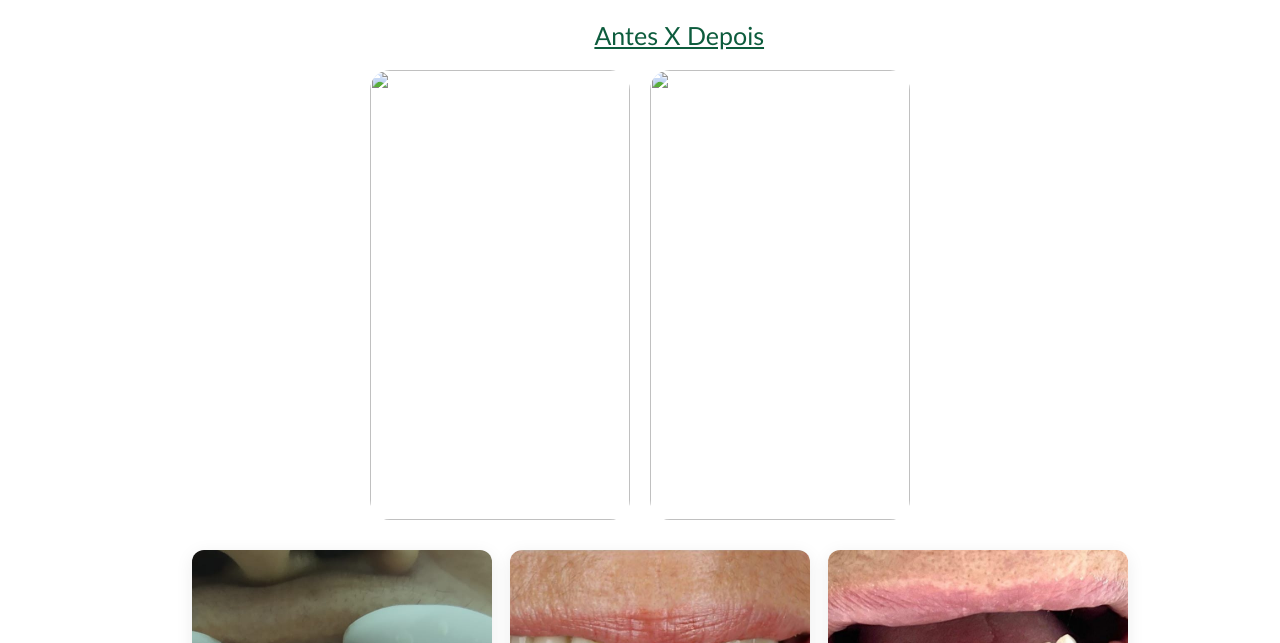
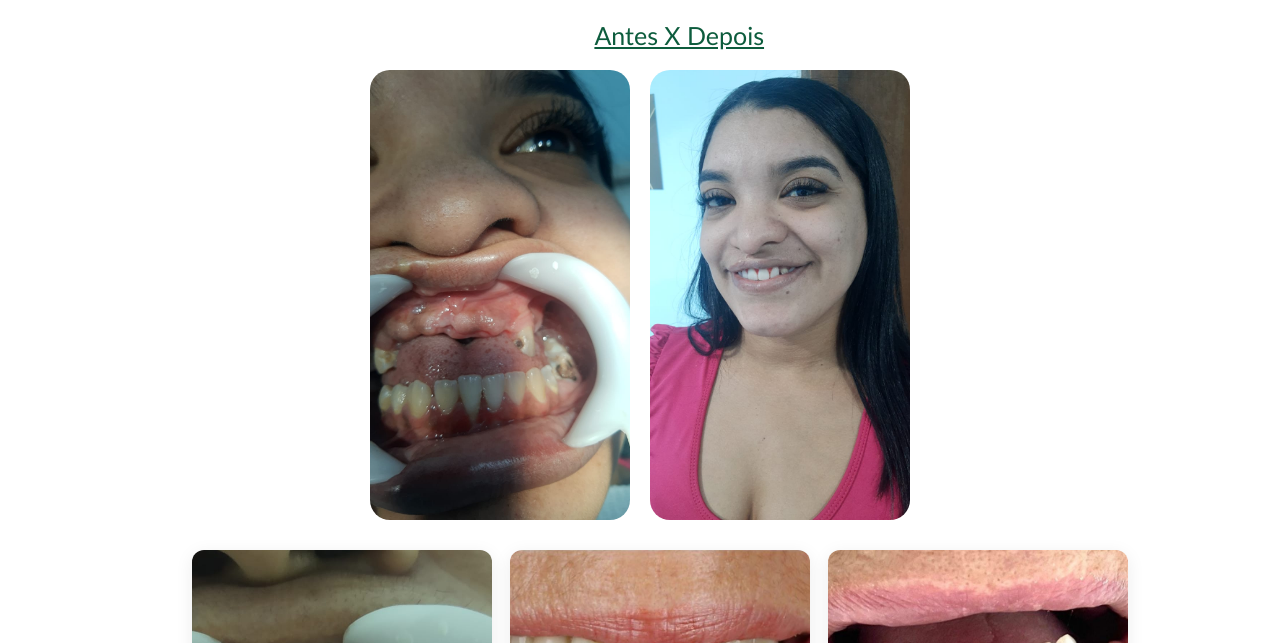
Before and after one commit to phdev-lttk/OdontoExcellence, a plain HTML site: page site/galeria.html in a window 1280 px wide. Shown: the part 157-800 px from the top of the page. Drawn offline with Linux system fonts and the light colour scheme; the site is published under a folder, as on GitHub Pages, so addresses that start at the root find nothing.

Commit message:
Correção do caminho de imagens

```diff
--- a/site/galeria.html
+++ b/site/galeria.html
@@ -27,8 +27,8 @@
       <div class="containerAxD">
         <div class="textcard"> Antes X Depois</div>
         <div class="cardContainer">
-          <img src="/site/images/antes.jpg" alt="">
-          <img src="/site/images/depois.jpg" alt="">
+          <img src="images/antes.jpg" alt="">
+          <img src="images/depois.jpg" alt="">
         </div>
       </div>
       <div class="galeria-grid">
```
